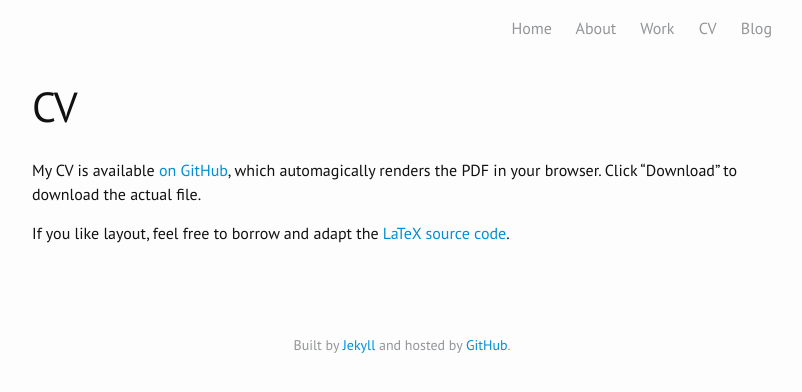
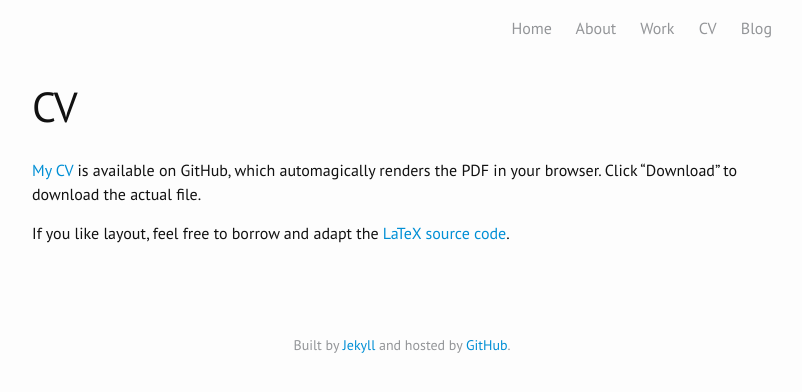
Before and after one commit to brianbuccola/brianbuccola.github.io, a Jekyll site: the page built from cv.md, in a window 1280 px wide. Shown: the top 392 px of the page, without its empty margins (238-1040 px from the left). Built offline with Jekyll 4.4.1, drawn with Linux system fonts in a browser that asks for light colours; some web fonts are replaced.

Commit message:
move CV link

```diff
--- a/cv.md
+++ b/cv.md
@@ -5,7 +5,7 @@ permalink: /cv/
 redirect_from: /cv.html
 ---
 
-My CV is available [on GitHub][cv-pdf], which automagically renders the PDF in
+[My CV][cv-pdf] is available on GitHub, which automagically renders the PDF in
 your browser. Click "Download" to download the actual file.
 
 If you like layout, feel free to borrow and adapt the [LaTeX source
```
